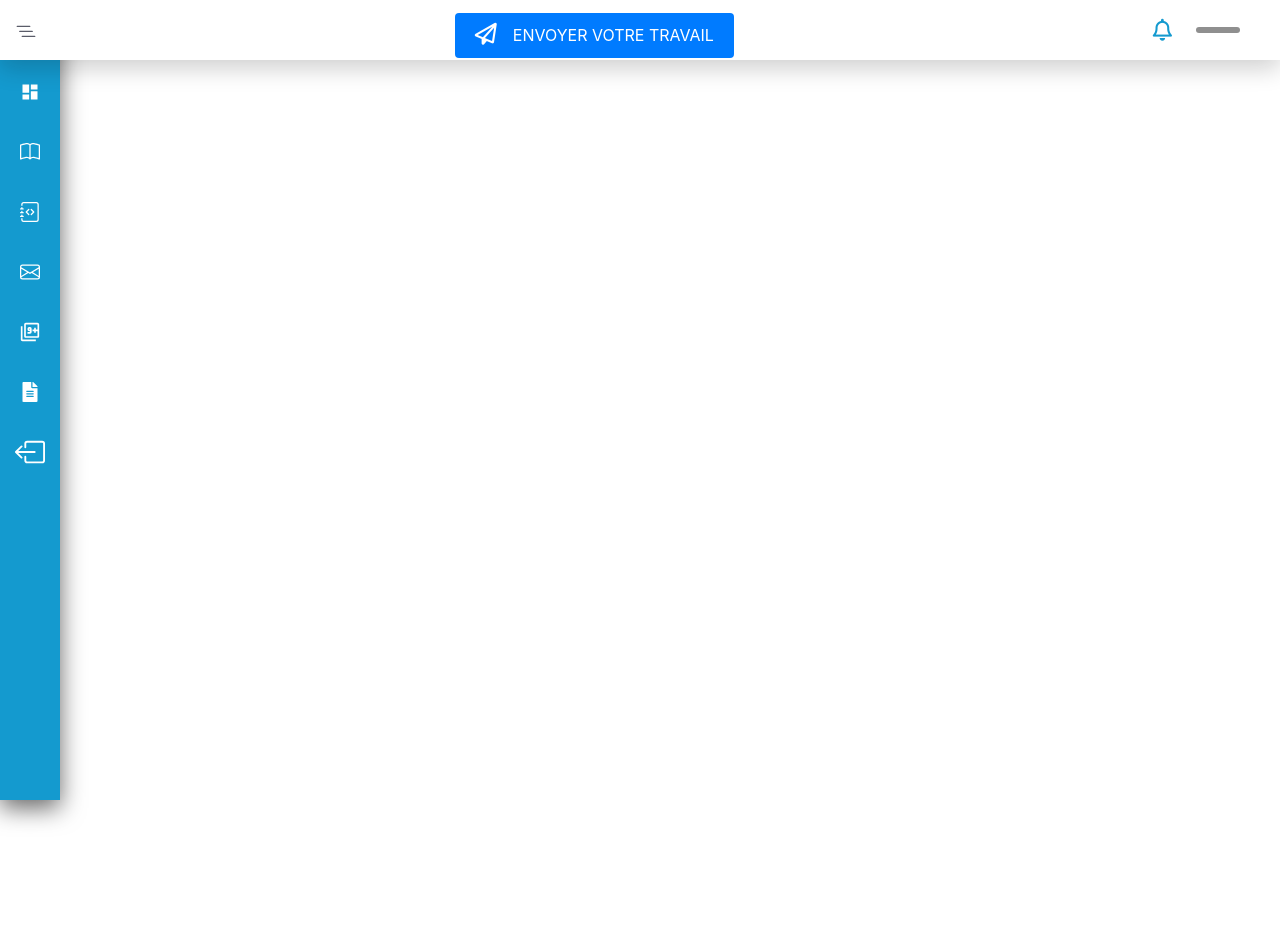
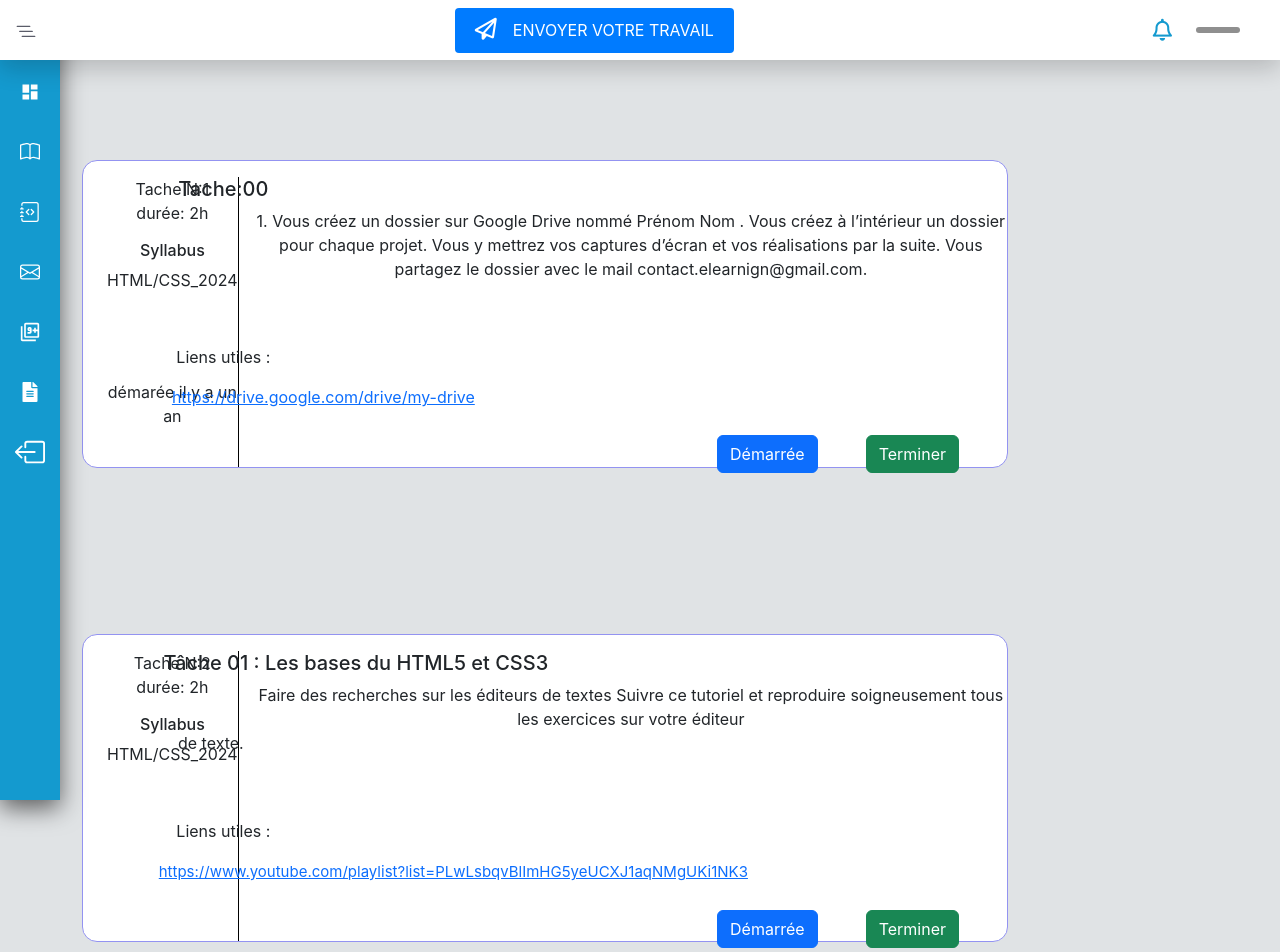
Before and after one commit to thierno-ba04/tache-21, a React (Create React App) app: page /tache in a window 1280 px wide. Shown: the top 952 px of the page. Before the commit the page ends 800 px from the top, so only its background shows below. Built offline with nearby package versions, Linux system fonts and the light colour scheme.

Commit message:
first commit

```diff
--- a/src/components/SidebarEtudiant.jsx
+++ b/src/components/SidebarEtudiant.jsx
@@ -46,7 +46,7 @@ const SidebarEtudiant = () => {
             <ListNested size={20} />
           </span>
         </div>
-        <button onClick={handleShowModal}>
+        <button onClick={handleShowModal} className="modalsend">
           <div className="d-flex">
             <div>
               <i className="fa-regular fa-paper-plane" style={{ color: 'white' }}></i>
--- a/src/components/sidebar.css
+++ b/src/components/sidebar.css
@@ -36,6 +36,12 @@
     --bg-color: #5a5c69;
     --bg-color1: #4e73df;
 }
+
+
+
+
+
+
 *{
     margin: 0;
     padding: 0;
@@ -386,15 +392,6 @@
     margin: 15px;
   }
 
-  /* EditProfileCoach */.edit-profile-container {
-  max-width: 800px;
-  margin: 20px auto;
-  padding: 20px;
-  border: 1px solid #ccc;
-  border-radius: 8px;
-  background-color: #fff;
-  box-shadow: 0 4px 8px rgba(0, 0, 0, 0.1);
-}
 
 .profile-info {
   display: flex;
@@ -449,55 +446,12 @@ margin-top: 5rem;
   text-align: right;
 }
 
-/* .change-password-button {
-  margin-top: 10px;
-  padding: 0;
-  background-color: transparent;
-  color: #007bff;
-  border: none;
-  cursor: pointer;
-}
-
-.change-password-button:hover {
-  text-decoration: underline;
-} */
 
 
 
 
-  /* EditPassword css */
 
-  .edit-password-container {
-    max-width: 600px;
-    margin: 0 auto;
-    padding: 20px;
-    border: 1px solid #ccc;
-    border-radius: 8px;
-    background-color: #fff;
-    box-shadow: 0 4px 8px rgba(0, 0, 0, 0.1);
-  }
 
-  .edit-password-form {
-    display: flex;
-    flex-direction: column;
-  }
-
-  .edit-password-form div {
-    margin-bottom: 15px;
-  }
-
-  label {
-    font-weight: bold;
-  }
-
-  input[type="password"] {
-    width: 100%;
-    padding: 8px;
-    margin-top: 5px;
-    border: 1px solid #ccc;
-    border-radius: 4px;
-    box-sizing: border-box;
-  }
 
   .button-group {
     display: flex;
@@ -516,3 +470,27 @@ margin-top: 5rem;
 
 
 /*-------- FIN CSS coach-profile  */
+
+
+
+
+@media screen and (min-width: 320px){
+  .modalsend{
+    margin-bottom: 10px;
+    height: 55px;
+  }
+}
+
+
+@media screen and (min-width: 768px){
+  .modalsend{
+    height: 45px;
+  }
+}
+
+
+@media screen and (min-width: 1024px){
+  .modalsend{
+    height: 45px;
+  }
+}
--- a/src/pagesEtudiant/tache/Tache.jsx
+++ b/src/pagesEtudiant/tache/Tache.jsx
@@ -1,9 +1,160 @@
+import { Col, Container, Row } from "react-bootstrap";
+import "./tache.css";
+
 const Tache = () => {
-    return (
-        <div>
-            <p>Lorem ipsum dolor sit, amet consectetur adipisicing elit. Repellendus dicta, cupiditate veritatis voluptates ad praesentium quae excepturi nesciunt eos dolores vero. Perspiciatis quod dolor neque voluptatem aliquam nam animi ipsam.</p>
+  return (
+    <div
+      className="mere-tache d-flex "
+      style={{ marginTop: "80px , paddingTop: 120px" }}
+    >
+      {/* <div className="d-flex ">
+        <div className="">
+            <p>DASHBOARD / TACHE</p>
         </div>
-     );
-}
+     <div className="inputsearch ">
+              <input type="search" placeholder="Recherche tache" />
+            </div>
+            </div> */}
+      <Container>
+        <Row>
+          <Col lg={10} md={12}>
+            <div className="bg-tache d-md-flex ">
+              <div className="borderReight ms-4 mt-3">
+                Tache N:1
+                <p>durée: 2h</p>
+                <h6>Syllabus</h6>
+                <p>HTML/CSS_2024</p> <br /> <br />
+                <br />
+                <p>démarée il y a un an</p>
+              </div>
+              <div className="ms-3 mt-3">
+                <h5 className="h5tache">Tache:00</h5>
+                <p>
+                  1. Vous créez un dossier sur Google Drive nommé Prénom Nom .
+                  Vous créez à l’intérieur un dossier pour chaque projet. Vous y
+                  mettrez vos captures d’écran et vos réalisations par la suite.
+                  Vous partagez le dossier avec le mail
+                  contact.elearnign@gmail.com.
+                </p>{" "}
+                <br />
+                <br />
+                <div className="lienutiles">
+                  <p className="p-lien">
+                    Liens utiles : <br />{" "}
+                  </p>
+                  <a href="https://drive.google.com/drive/my-drive">
+                    https://drive.google.com/drive/my-drive
+                  </a>
+                </div>
+                <div className="demarétermi d-flex gap-5 me-5 mt-3">
+                  <div>
+                    <button className="btn btn-primary">Démarrée</button>
+                  </div>
+                  <div>
+                    <button className="btn btn-success">Terminer</button>
+                  </div>
+                </div>
+              </div>
+            </div>
+          </Col>
+        </Row>
+
+        <Row>
+          <Col lg={10} md={12}>
+            <div className="bg-tache d-md-flex ">
+              <div className="borderReight ms-4 mt-3">
+                Tache N:2
+                <p>durée: 2h</p>
+                <h6>Syllabus</h6>
+                <p>HTML/CSS_2024</p> <br /> <br />
+                <br />
+              </div>
+              <div className="ms-3 mt-3">
+                <h5 className="h5tache1">
+                  Tâche 01 : Les bases du HTML5 et CSS3
+                </h5>
+                <p>
+                  Faire des recherches sur les éditeurs de textes Suivre ce
+                  tutoriel et reproduire soigneusement tous les exercices sur
+                  votre éditeur <p className="deplace">de texte.</p>{" "}
+                </p>
+                <br />
+                <br />
+                <div className="lienutiles">
+                  <p className="p-lien">
+                    Liens utiles : <br />{" "}
+                  </p>
+                  <a
+                    className="a-tache1"
+                    href="https://www.youtube.com/playlist?list=PLwLsbqvBlImHG5yeUCXJ1aqNMgUKi1NK3
+"
+                  >
+                    https://www.youtube.com/playlist?list=PLwLsbqvBlImHG5yeUCXJ1aqNMgUKi1NK3
+                  </a>
+                </div>
+                <div className="demarétermi d-flex gap-5 me-5 mt-3">
+                  <div>
+                    <button className="btn btn-primary">Démarrée</button>
+                  </div>
+                  <div>
+                    <button className="btn btn-success">Terminer</button>
+                  </div>
+                </div>
+              </div>
+            </div>
+          </Col>
+        </Row>
+
+        <Row>
+          <Col lg={10} md={12}>
+            <div className="bg-tache d-md-flex ">
+              <div className="borderReight ms-4 mt-3">
+                Tache N:3
+                <p>durée: 2h</p>
+                <h6>Syllabus</h6>
+                <p>HTML/CSS_2024</p> <br /> <br />
+                <br />
+              </div>
+              <div className="ms-3 mt-3">
+                <h5 className="h5tache2">
+                  Tâche 02 : Apprendre a créer un site web HTML5/CSS3
+                </h5>
+                <p>
+                  Suivre ce cours et reproduire ce site <br />
+                  https://openclassrooms.com/fr/courses/1603881-apprenez-a-creer-votre-site-web-avec-html5-et-css3
+                  <br />
+                  NB: Pour bien suivre ce tuto, il faut au préalable créer un
+                  compte sur openclassroom.
+                </p>
+                <br />
+                <br />
+                <div className="lienutiles">
+                  <p className="p-lien2">
+                    Liens utiles : <br />
+                  </p>
+                  <a
+                    className="a-tache2"
+                    href="https://openclassrooms.com/fr/courses/1603881-apprenez-a-creer-votre-site-web-avec-html5-et-css3
+"
+                  >
+                    https://openclassrooms.com/fr/courses/1603881-apprenez-a-creer-votre-site-web-avec-html5-et-css3
+                  </a>
+                </div>
+                <div className="demarétermifloat d-flex gap-5  mt-3 mb-4">
+                  <div>
+                    <button className="btn btn-primary">Démarrée</button>
+                  </div>
+                  <div>
+                    <button className="btn btn-success">Terminer</button>
+                  </div>
+                </div>
+              </div>
+            </div>
+          </Col>
+        </Row>
+      </Container>
+    </div>
+  );
+};
 
 export default Tache;
--- a/src/pagesEtudiant/tache/tache.css
+++ b/src/pagesEtudiant/tache/tache.css
@@ -0,0 +1,157 @@
+.mere-tache{
+    background-color: rgb(224, 227, 229);
+/* height: 149vh; */
+}
+
+
+
+.bg-tache{
+background-color: white;
+margin-top: 160px;
+border: 1px solid rgb(147, 147, 241);
+border-radius: 15px;
+}
+
+.borderReight{
+    border-right: 1px solid black;
+}
+
+.demarétermi{
+    float: right;
+}
+
+.demarétermifloat{
+    float: right;
+    position: relative;
+    left: 150px;
+}
+
+
+
+
+
+
+
+
+
+
+
+
+/* RESPONSIVE */
+
+@media screen and (min-width: 320px) {
+    .mere-tache{
+        height: 320vh;
+        }
+
+        .bg-tache{
+            height: 90%;
+            }
+
+        .h5tache{
+            margin-left: -175px;
+        }
+
+        .deplace{
+            margin-left: 2px;
+        }
+
+        .a-tache1{
+            font-size: 13px;
+        }
+
+}
+
+
+
+
+
+/* responsive mode tablet */
+@media screen and (min-width: 768px) {
+    .mere-tache{
+        height: 210vh;
+        }
+
+        .bg-tache{
+            height: 70%;
+            }
+
+        .h5tache{
+            margin-left: -458px;
+        }
+
+        .lienutiles{
+            margin-left: -115px;
+        }
+
+        .h5tache1{
+            margin-left: -185px;
+        }
+
+        .h5tache2{
+            margin-left: -50px;
+        }
+
+        .deplace{
+            margin-left: -375px;
+        }
+        .a-tache1{
+            margin-left: 70px;
+        }
+}
+
+/* responsive mode laptop */
+
+@media screen and (min-width: 1024px) {
+    .mere-tache{
+        height: 200vh;
+        }
+
+          .bg-tache{
+            height: 65%;
+            }
+
+        .h5tache{
+            margin-left: -815px;
+        }
+
+        .lienutiles{
+            margin-left: -615px;
+        }
+
+        .h5tache1{
+            margin-left: -550px;
+        }
+
+        .h5tache2{
+            margin-left: -210px;
+        }
+
+        .deplace{
+            margin-left: -840px;
+        }
+
+        .p-lien{
+            margin-left: -200px;
+        }
+
+        .p-lien2{
+            margin-left: 10px;
+        }
+
+        .a-tache1{
+            margin-left: 260px;
+            font-size: 15px;
+        }
+
+        .a-tache2{
+            margin-left: 600px;
+            font-size: 15px;
+        }
+
+        .demarétermi{
+            margin-left: 90px;
+        }
+
+
+}
```
